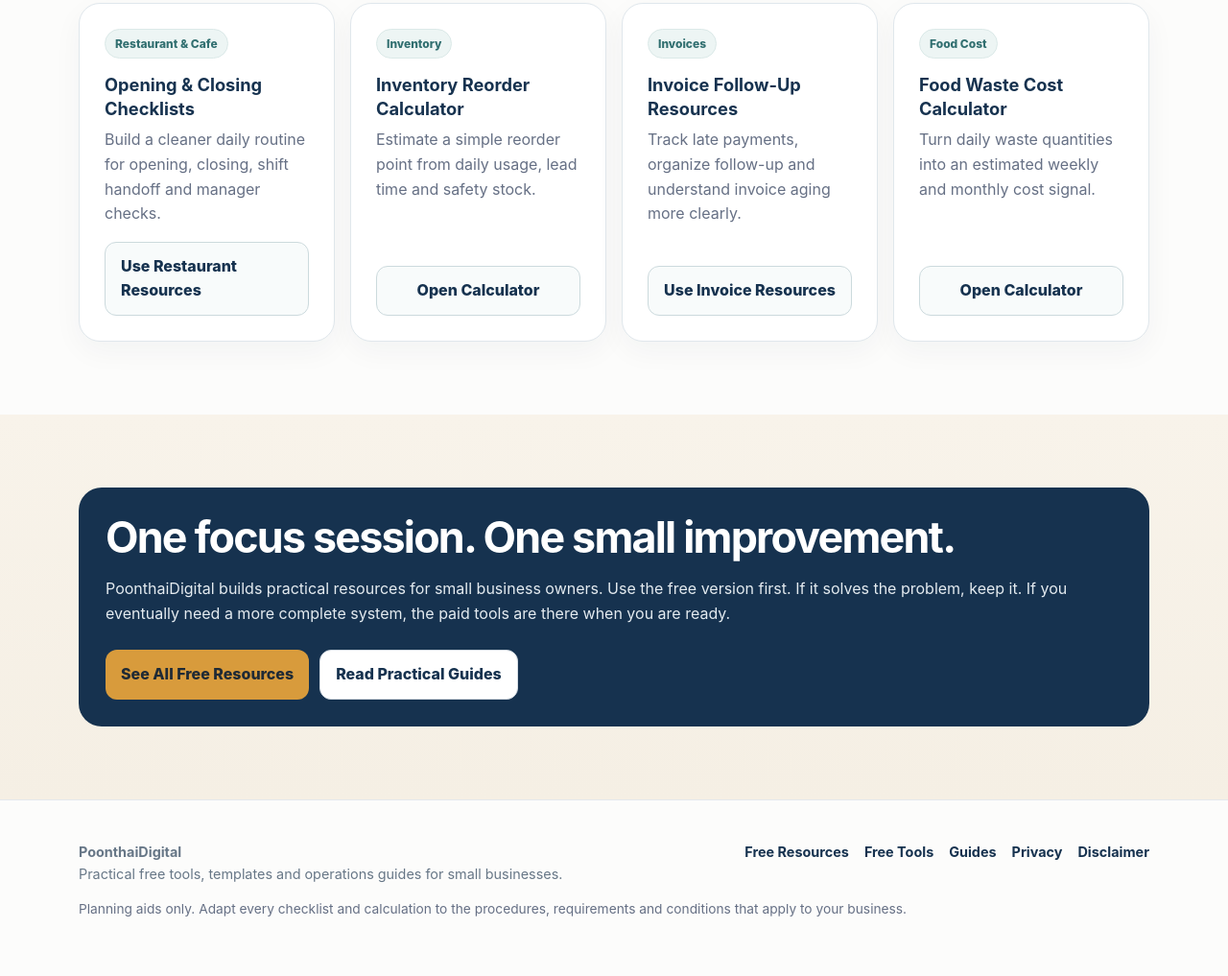
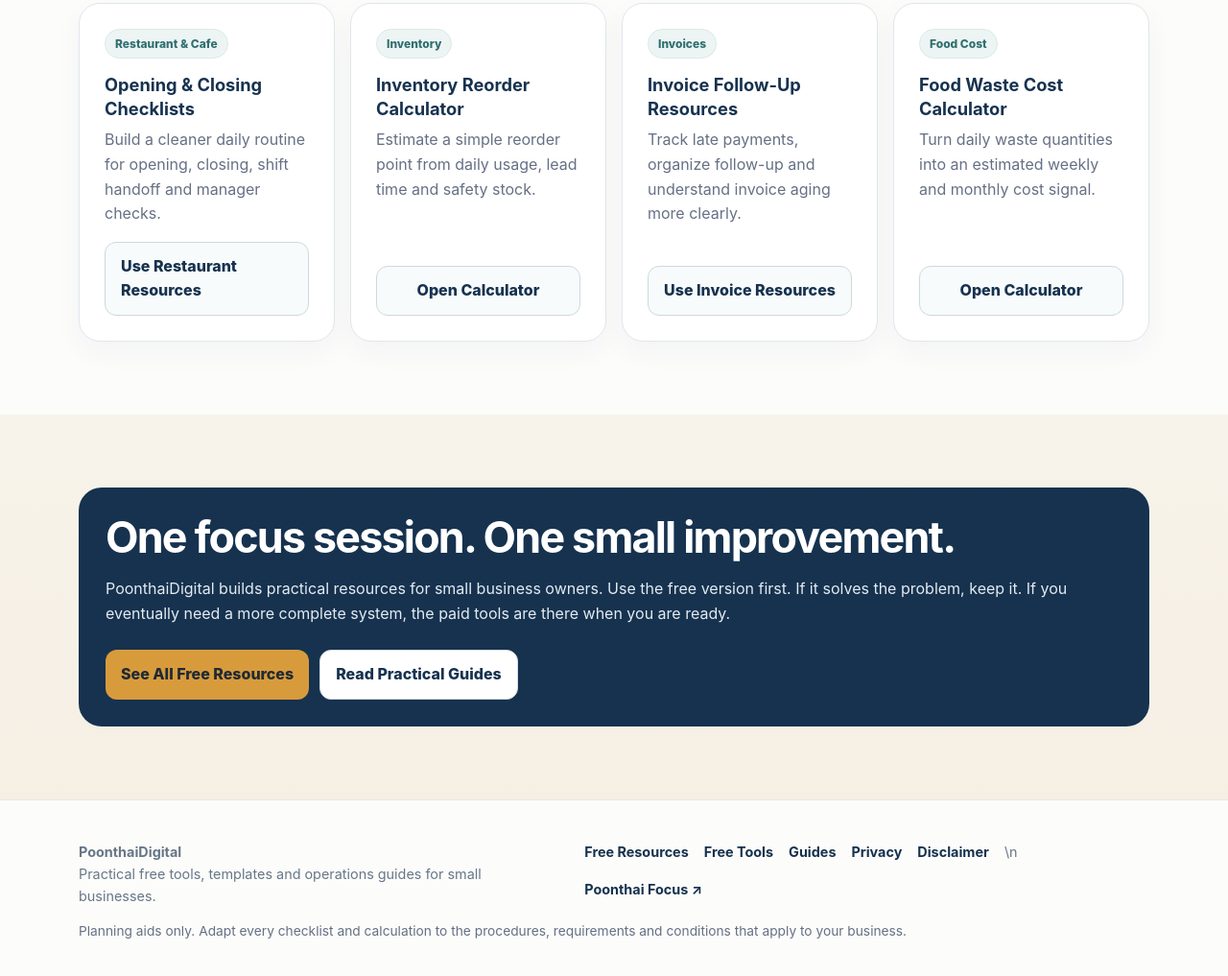
Before and after one commit to chutcpoo/poonthaidigital-tools, a website: page free/index.html in a window 1280 px wide. Shown: the part 992-2009 px from the top of the page at 96% size. Drawn offline with Linux system fonts and the light colour scheme.

Commit message:
Add Poonthai Focus channel link to free landing

```diff
--- a/free/index.html
+++ b/free/index.html
@@ -136,7 +136,7 @@
         <a href="/tools/">Free Tools</a>
         <a href="/guides/">Guides</a>
         <a href="/privacy/">Privacy</a>
-        <a href="/disclaimer/">Disclaimer</a>
+        <a href="/disclaimer/">Disclaimer</a>\n        <a href="https://www.youtube.com/@PoonthaiFocus" target="_blank" rel="noopener">Poonthai Focus ↗</a>
       </div>
     </div>
     <p class="small">Planning aids only. Adapt every checklist and calculation to the procedures, requirements and conditions that apply to your business.</p>
```
